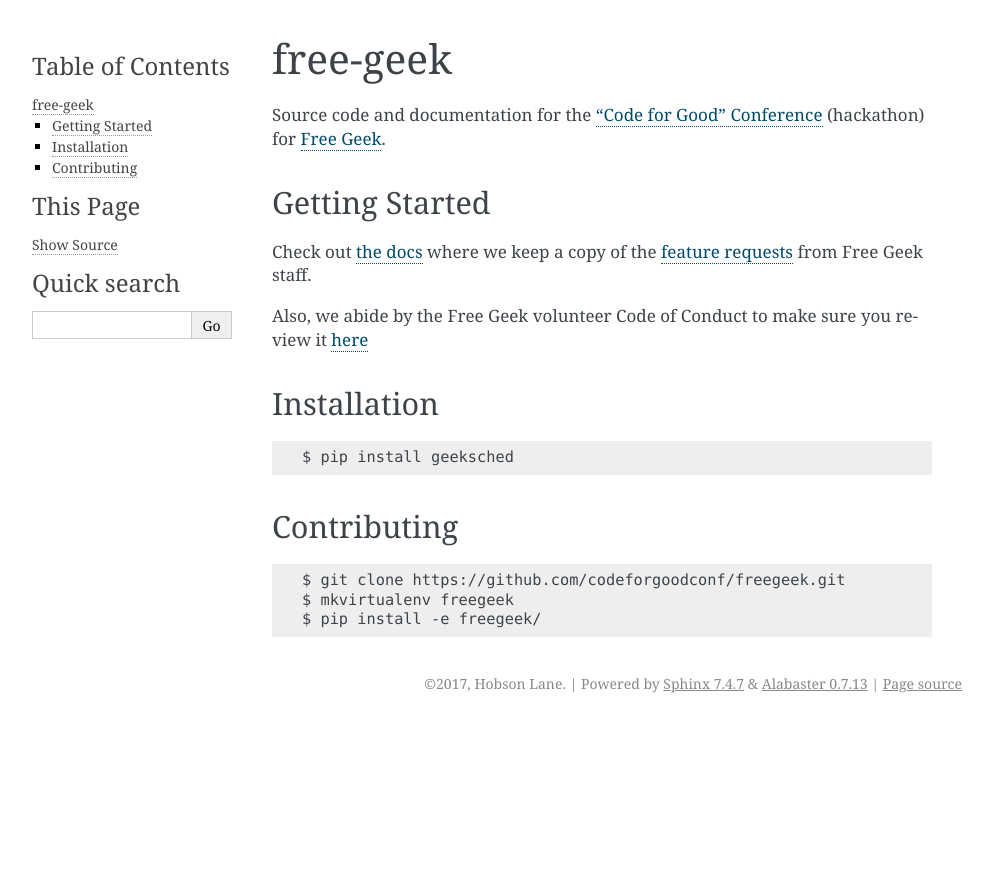
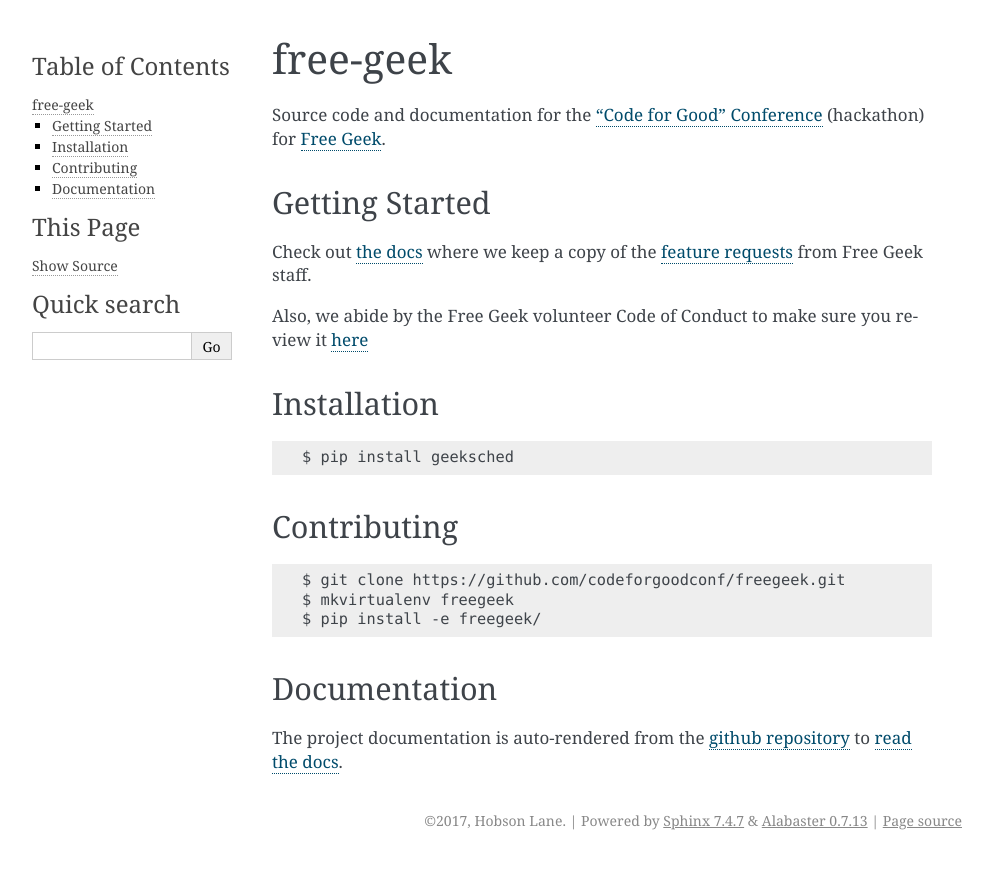
Before and after one commit to codeforgoodconf/free-geek, a Sphinx documentation site: the page built from docs/README.rst, in a window 1280 px wide. Shown: the top 869 px of the page, without its empty margins (148-1141 px from the left). Built offline with Sphinx 7.4.7, drawn with Linux system fonts in a browser that asks for light colours; formulas are drawn with MathJax 3; pages that are not in the unit, such as notebooks, are missing from menus.

Commit message:
Update README.rst

```diff
--- a/docs/README.rst
+++ b/docs/README.rst
@@ -30,3 +30,10 @@
     $ git clone https://github.com/codeforgoodconf/freegeek.git
     $ mkvirtualenv freegeek
     $ pip install -e freegeek/
+
+Documentation
+-------------
+
+The project documentation is auto-rendered from the `github
+repository <https://github.com/codeforgoodconf/free-geek>`__ to `read
+the docs <https://readthedocs.org/projects/free-geek/>`__.
```
